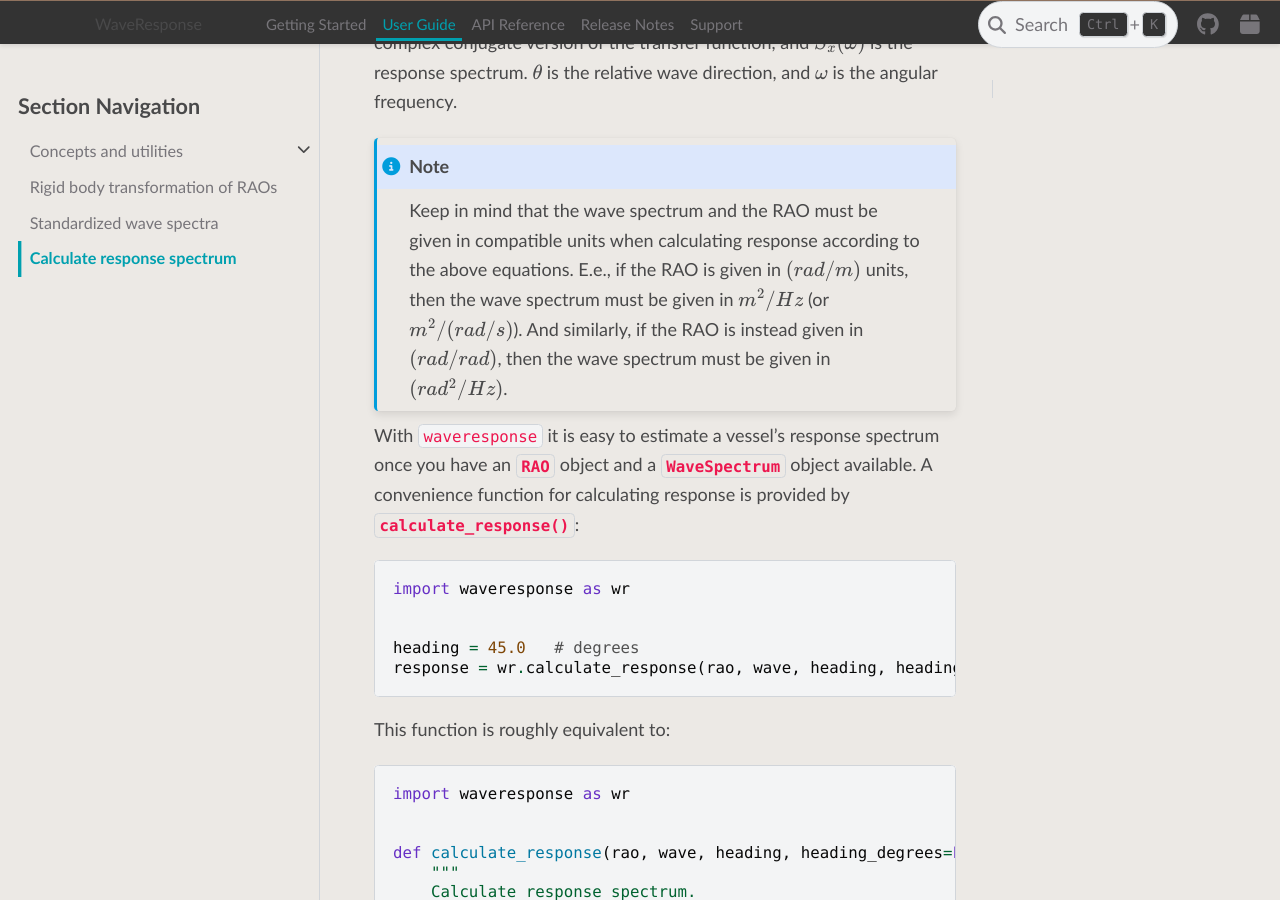
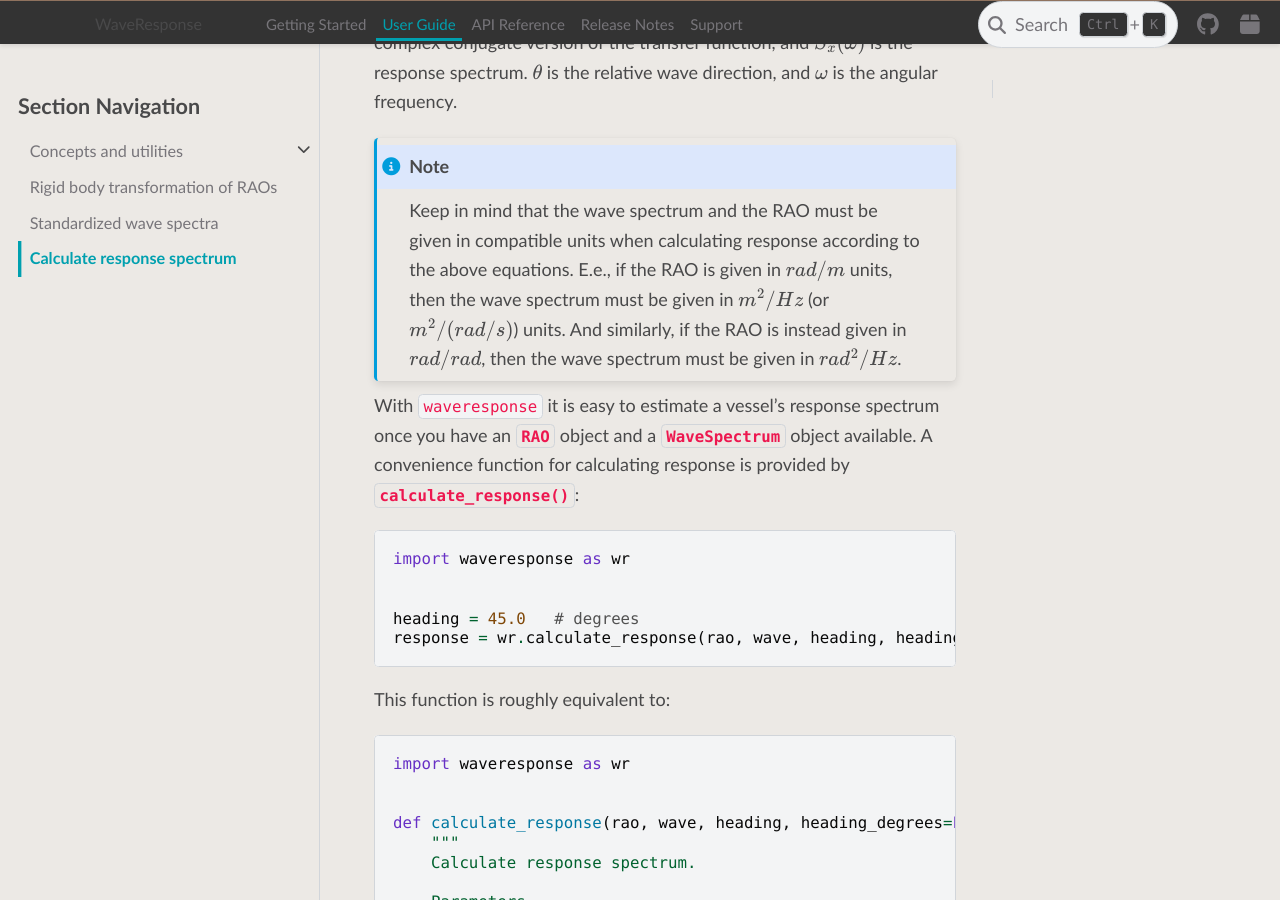
Before and after one commit to 4Subsea/waveresponse-python, a Sphinx documentation site: the page built from docs/user_guide/calculate_response.rst, in a window 1280 px wide and 900 px high, scrolled down 495 px. Built offline with Sphinx 7.4.7 and the PyData theme 0.15.4, drawn with Linux system fonts in a browser that asks for light colours.

Commit message:
small fix

```diff
--- a/docs/user_guide/calculate_response.rst
+++ b/docs/user_guide/calculate_response.rst
@@ -21,9 +21,9 @@ is the angular frequency.
 .. note::
     Keep in mind that the wave spectrum and the RAO must be given in compatible
     units when calculating response according to the above equations. E.e., if the
-    RAO is given in :math:`(rad/m)` units, then the wave spectrum must be given in
-    :math:`m^2/Hz` (or :math:`m^2/(rad/s)`). And similarly, if the RAO is instead
-    given in :math:`(rad/rad)`, then the wave spectrum must be given in :math:`(rad^2/Hz)`.
+    RAO is given in :math:`rad/m` units, then the wave spectrum must be given in
+    :math:`m^2/Hz` (or :math:`m^2/(rad/s)`) units. And similarly, if the RAO is instead
+    given in :math:`rad/rad`, then the wave spectrum must be given in :math:`rad^2/Hz`.
 
 With ``waveresponse`` it is easy to estimate a vessel's response spectrum once
 you have an :class:`~waveresponse.RAO` object and a :class:`~waveresponse.WaveSpectrum`
```
